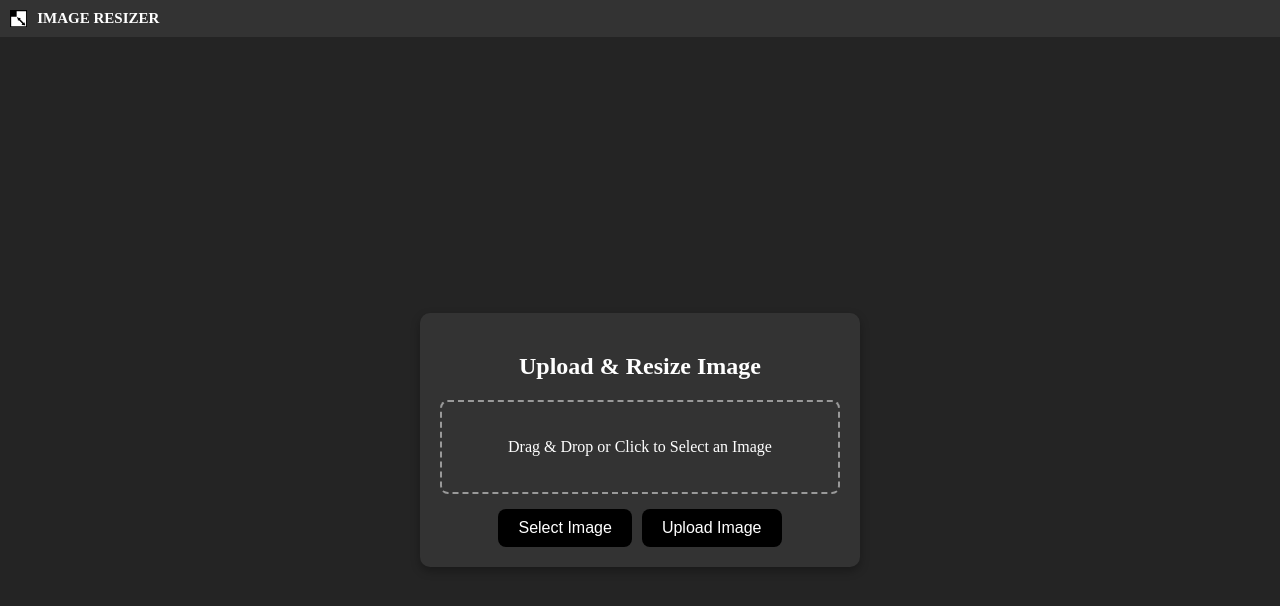
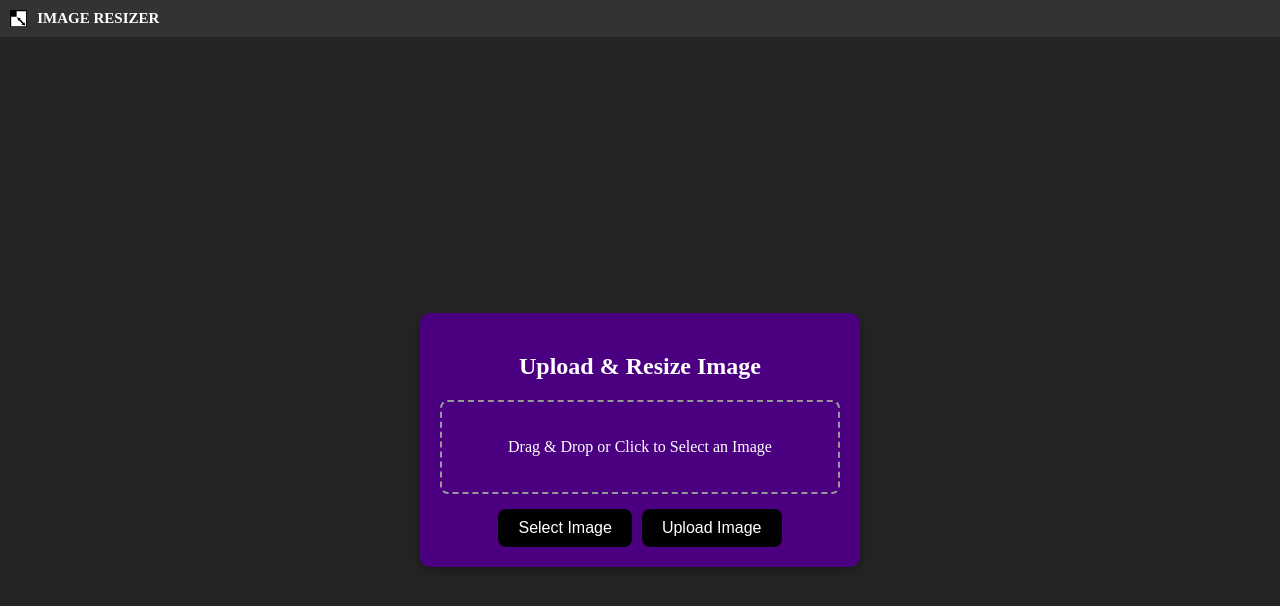
Before and after one commit to rafiyaraheman/serverless-image_resizer, a React (Vite) app: page / in a window 1280 px wide. Shown: the top 606 px of the page. Built offline with nearby package versions, Linux system fonts and the light colour scheme.

Commit message:
Update index.css

```diff
--- a/src/index.css
+++ b/src/index.css
@@ -37,7 +37,7 @@ nav span {
 
 /* Upload Container */
 .upload-container {
-  background-color: #333;
+  background-color: #4b0082;
   padding: 20px;
   border-radius: 10px;
   box-shadow: 0 4px 10px rgba(0, 0, 0, 0.3);
```
